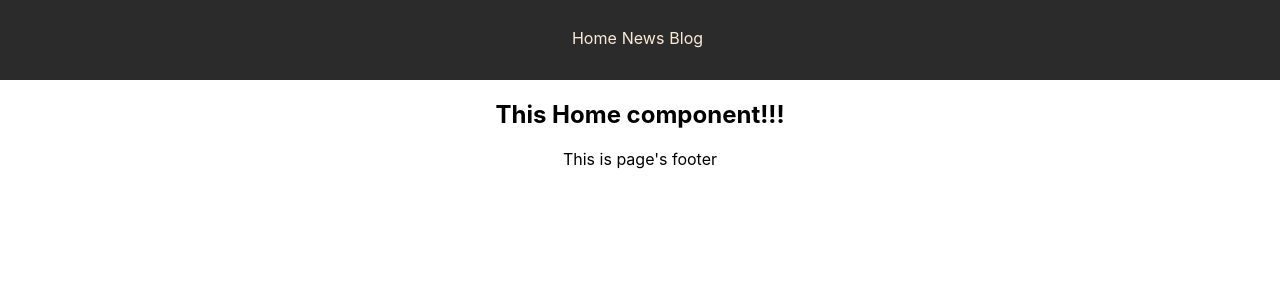
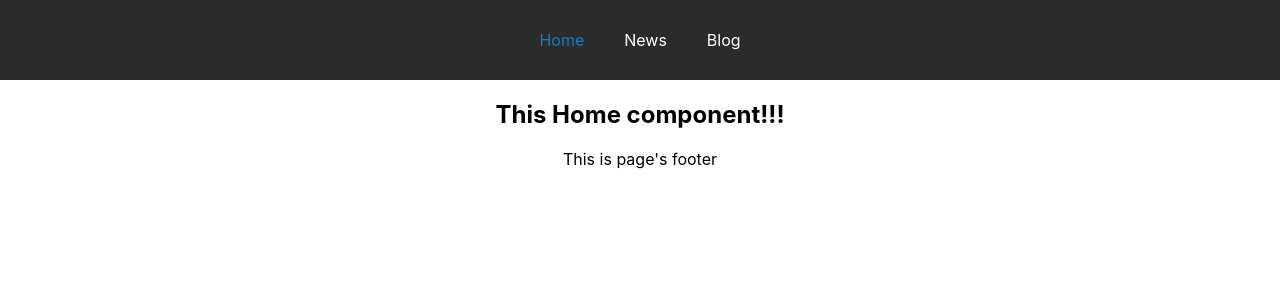
Before and after one commit to avramenkomy/portfolio-frontend, a React (Create React App) app: page / in a window 1280 px wide. Shown: the top 300 px of the page. Built offline with nearby package versions, Linux system fonts and the light colour scheme.

Commit message:
WIP: use NavLink with class

```diff
--- a/src/App.css
+++ b/src/App.css
@@ -6,17 +6,3 @@ header {
   justify-content: center;
   align-items: center;
 }
-
-a:link {
-  margin: 0 5px 5px 0;
-  text-decoration: none;
-  color: antiquewhite;
-}
-
-a:visited {
-  color: antiquewhite;
-}
-
-a:hover {
-  color: #009900;
-}
--- a/src/components/layout/Layout.css
+++ b/src/components/layout/Layout.css
@@ -1,3 +1,7 @@
+:root {
+  --color-active: #0f7dc6;
+}
+
 .container {
   width: 90vw;
   margin-left: auto;
@@ -5,3 +9,18 @@
   display: flex;
   justify-content: center;
 }
+
+a {
+  margin: 0 20px 0 20px;
+  color: white;
+  text-decoration: none;
+}
+
+a:hover {
+  text-decoration: underline;
+}
+
+.active-link {
+  color: var(--color-active);
+  cursor: default;
+}
--- a/src/components/layout/Layout.jsx
+++ b/src/components/layout/Layout.jsx
@@ -1,15 +1,16 @@
 import React from 'react';
-import { Link, Outlet } from 'react-router-dom';
+import { NavLink, Outlet } from 'react-router-dom';
 
 import './Layout.css';
+
 
 function Layout() {
   return (
     <React.Fragment>
       <header>
-        <Link to="/">Home</Link>
-        <Link to="/news">News</Link>
-        <Link to="/blog">Blog</Link>
+        <NavLink to="/" className={({isActive}) => isActive ? 'active-link' : ''}>Home</NavLink>
+        <NavLink to="/news" className={({isActive}) => isActive ? 'active-link' : ''}>News</NavLink>
+        <NavLink to="/blog" className={({isActive}) => isActive ? 'active-link' : ''}>Blog</NavLink>
       </header>
 
       <main className="container">
```
